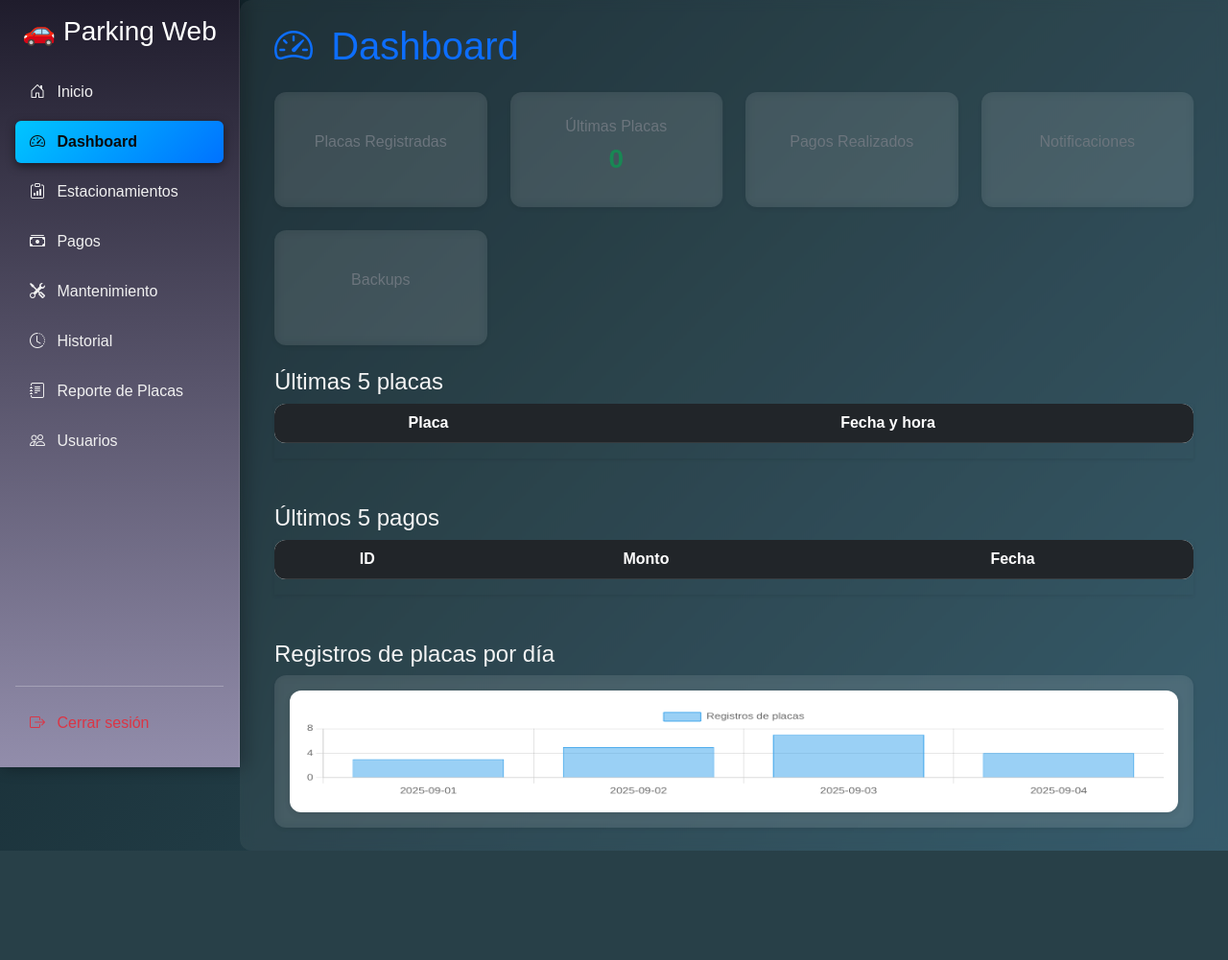
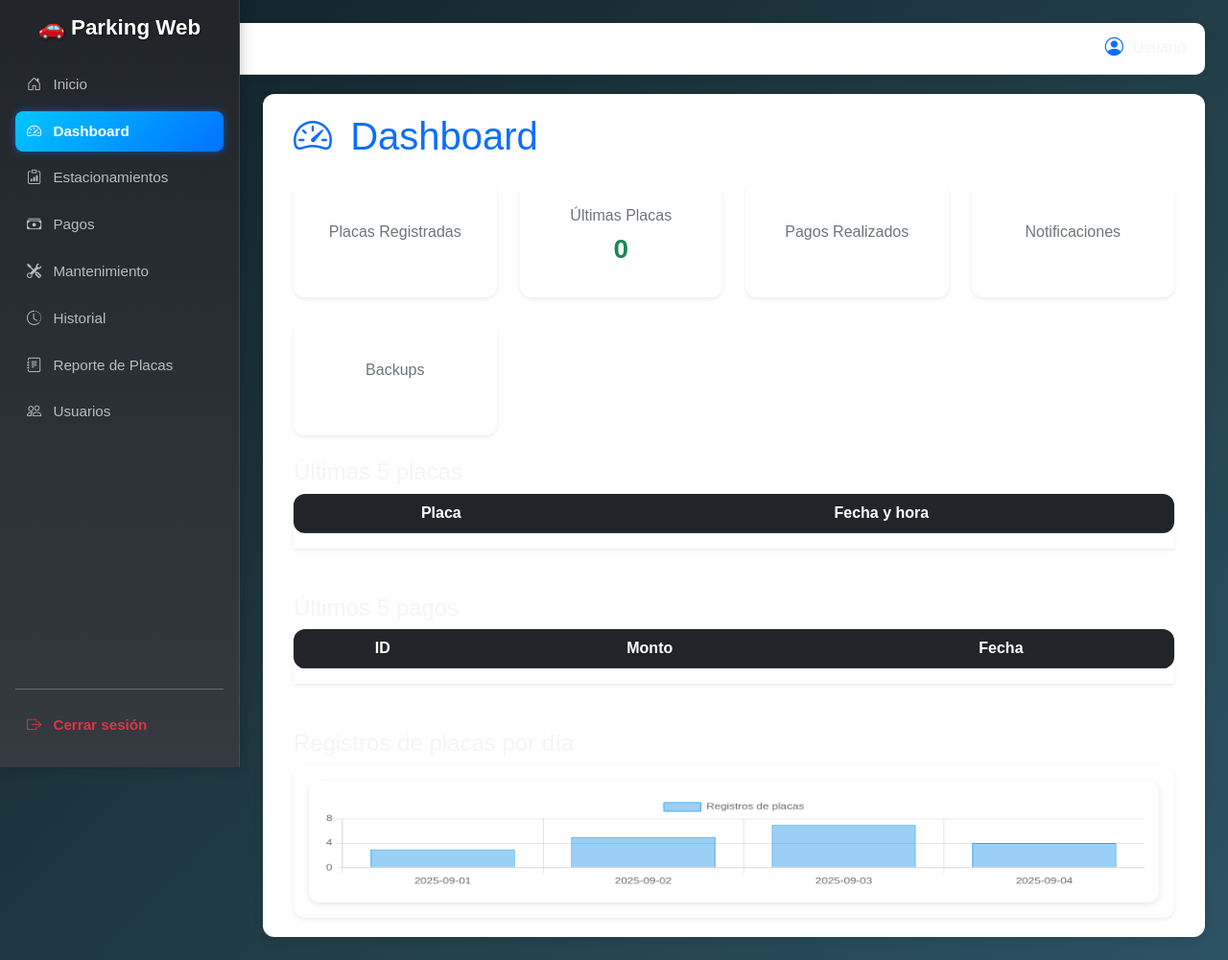
Before and after one commit to AQP-Connectivity/Proyecto-con-Python, a Flask app: page /dashboard in a window 1280 px wide. Shown: the whole page at 96% size. Before the commit the page ends 887 px from the top, so only its background shows below. Run offline with Flask 3, Linux system fonts and the light colour scheme; lists and menus that the app fills with data are empty.

Commit message:
Update base.html
actualizacion

```diff
--- a/Estructura del Proyecto/templates/base.html
+++ b/Estructura del Proyecto/templates/base.html
@@ -15,13 +15,99 @@
   <!-- Favicon -->
   <link rel="icon" href="{{ url_for('static', filename='favicon.ico') }}">
 
+  <style>
+    body {
+      background-color: #f4f6f9;
+    }
+
+    /* Sidebar */
+    #sidebar {
+      width: 250px;
+      background: linear-gradient(180deg, #212529, #343a40);
+      transition: all 0.3s;
+      box-shadow: 2px 0 12px rgba(0,0,0,0.2);
+    }
+
+    #sidebar h3 {
+      font-weight: bold;
+      font-size: 1.4rem;
+      text-shadow: 1px 1px 3px rgba(0,0,0,0.5);
+    }
+
+    #sidebar .nav-link {
+      color: #bbb;
+      border-radius: 8px;
+      margin-bottom: 6px;
+      transition: all 0.2s ease-in-out;
+      padding: 10px 12px;
+      font-size: 0.95rem;
+    }
+
+    #sidebar .nav-link:hover {
+      background-color: #495057;
+      color: #fff;
+      transform: translateX(5px);
+    }
+
+    #sidebar .nav-link.active {
+      background-color: #0d6efd;
+      color: #fff !important;
+      font-weight: bold;
+      box-shadow: 0 0 8px rgba(13,110,253,0.6);
+    }
+
+    /* Topbar */
+    #topbar {
+      background: #fff;
+      border-bottom: 1px solid #ddd;
+      padding: 12px 20px;
+      display: flex;
+      justify-content: space-between;
+      align-items: center;
+      border-radius: 10px;
+      margin-bottom: 20px;
+      box-shadow: 0 2px 8px rgba(0,0,0,0.05);
+    }
+
+    #topbar h4 {
+      margin: 0;
+      font-weight: 600;
+      color: #333;
+    }
+
+    #topbar .user-info {
+      display: flex;
+      align-items: center;
+      gap: 10px;
+    }
+
+    #topbar .user-info i {
+      font-size: 1.2rem;
+      color: #0d6efd;
+    }
+
+    /* Contenido */
+    #content {
+      background: #fff;
+      border-radius: 12px;
+      padding: 20px;
+      box-shadow: 0 4px 12px rgba(0,0,0,0.08);
+      animation: fadeIn 0.5s ease-in-out;
+    }
+
+    @keyframes fadeIn {
+      from {opacity: 0; transform: translateY(10px);}
+      to {opacity: 1; transform: translateY(0);}
+    }
+  </style>
+
   <!-- CSS específico de cada página -->
   {% block extra_css %}{% endblock %}
 </head>
 <body class="d-flex">
 
   <!-- Sidebar -->
-  <nav id="sidebar" class="d-flex flex-column p-3 bg-dark text-white vh-100">
+  <nav id="sidebar" class="d-flex flex-column p-3 text-white vh-100">
     <h3 class="text-white mb-4 text-center">🚗 Parking Web</h3>
     <ul class="nav nav-pills flex-column mb-auto">
       <li class="nav-item">
@@ -66,14 +152,26 @@
       </li>
     </ul>
     <hr />
-    <a href="{{ url_for('login') }}" class="nav-link text-danger">
+    <a href="{{ url_for('login') }}" class="nav-link text-danger fw-bold">
       <i class="bi bi-box-arrow-right me-2"></i> Cerrar sesión
     </a>
   </nav>
 
   <!-- Contenido principal -->
-  <div id="content" class="flex-grow-1 p-4">
-    {% block content %}{% endblock %}
+  <div class="flex-grow-1 p-4">
+    <!-- Topbar -->
+    <div id="topbar">
+      <h4>Panel de Control</h4>
+      <div class="user-info">
+        <i class="bi bi-person-circle"></i>
+        <span>Usuario</span>
+      </div>
+    </div>
+
+    <!-- Contenido dinámico -->
+    <div id="content">
+      {% block content %}{% endblock %}
+    </div>
   </div>
 
   <!-- Bootstrap JS -->
```
